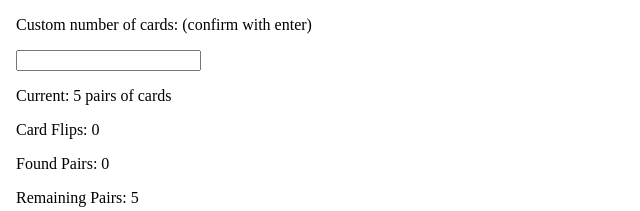
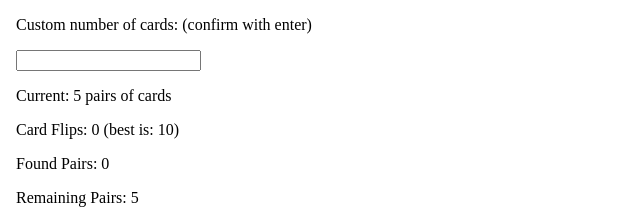
Before and after one commit to CR0W666/AngPex, an Angular app: page / in a window 1280 px wide. Shown: the top 211 px of the page, without its empty margins (0-640 px from the left). Built offline with nearby package versions, Linux system fonts and the light colour scheme.

Commit message:
lil info update

```diff
--- a/src/app/app.component.html
+++ b/src/app/app.component.html
@@ -3,7 +3,7 @@
         <p>Custom number of cards: (confirm with enter)</p>
         <input #box  type="text" onkeypress='return event.charCode >= 48 && event.charCode <= 57' (keyup.enter)="startGame(box.value)">
         <p>Current: {{difficulty}} pairs of cards</p>
-        <p>Card Flips: {{flips}}</p>
+        <p>Card Flips: {{flips}}  (best is: {{difficulty*2}})</p>
         <p>Found Pairs: {{foundPairs.length/2}}</p>
         <p>Remaining Pairs: {{difficulty - (foundPairs.length/2)}}</p>
     </div>
```
